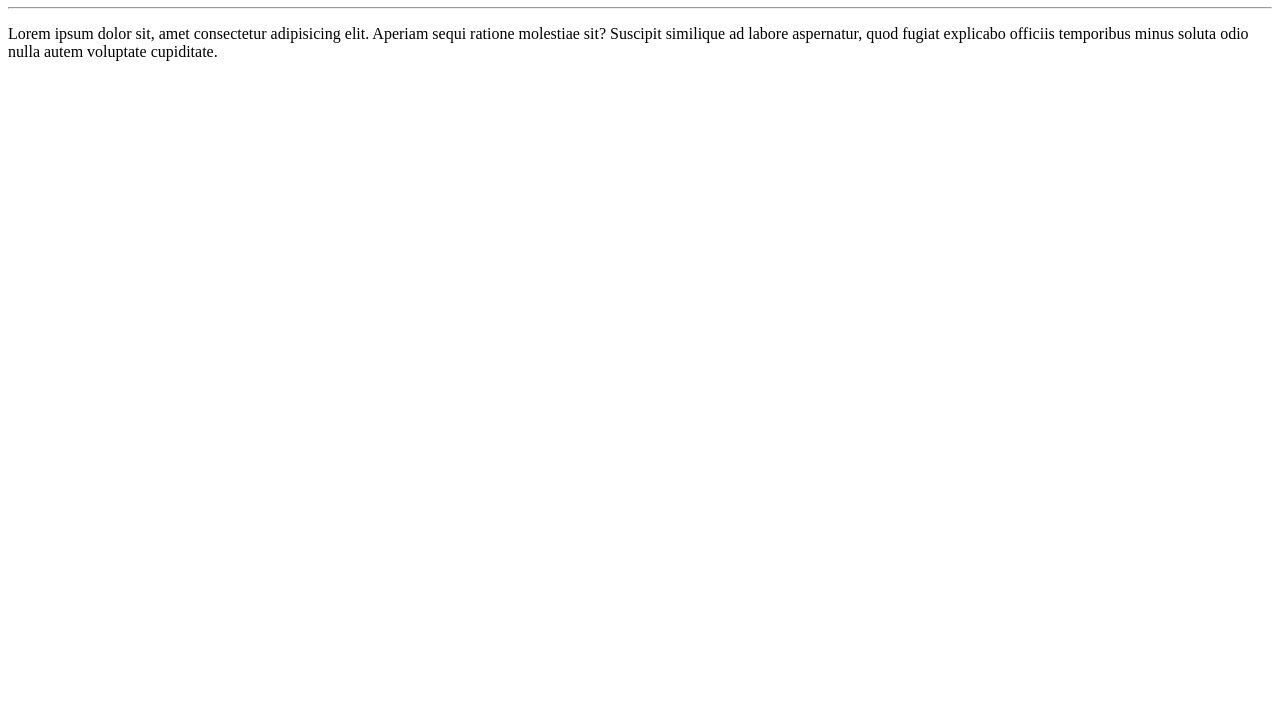
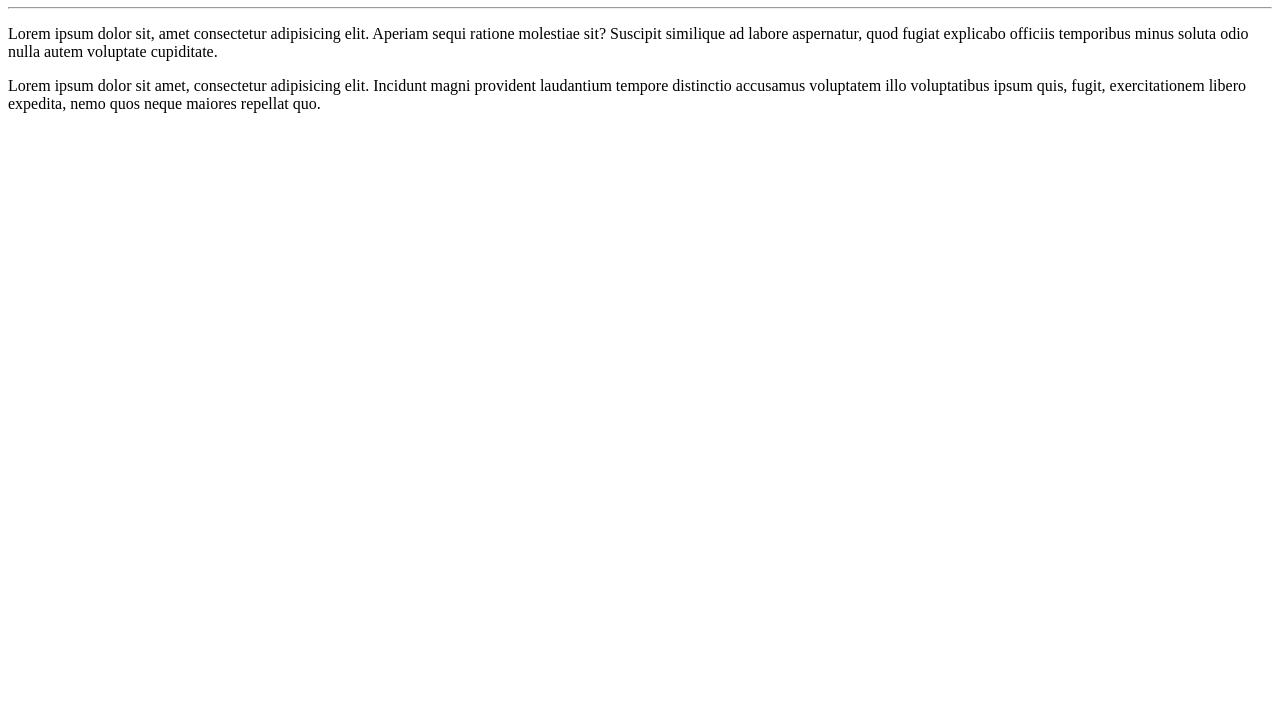
Before and after one commit to tiagoaz/Ola-Mundo, a plain HTML site: page Site-exemplo/index.html in a window 1280 px wide. Shown: the part 73-800 px from the top of the page. Drawn offline with Linux system fonts and the light colour scheme.

Commit message:
Adicionei um paragrafo

```diff
--- a/Site-exemplo/index.html
+++ b/Site-exemplo/index.html
@@ -12,6 +12,7 @@
     <h1>Olá, Mundo!</h1>
     <hr>
     <p>Lorem ipsum dolor sit, amet consectetur adipisicing elit. Aperiam sequi ratione molestiae sit? Suscipit similique ad labore aspernatur, quod fugiat explicabo officiis temporibus minus soluta odio nulla autem voluptate cupiditate.</p>
+    <p>Lorem ipsum dolor sit amet, consectetur adipisicing elit. Incidunt magni provident laudantium tempore distinctio accusamus voluptatem illo voluptatibus ipsum quis, fugit, exercitationem libero expedita, nemo quos neque maiores repellat quo.</p>
 
 </body>
 
```
